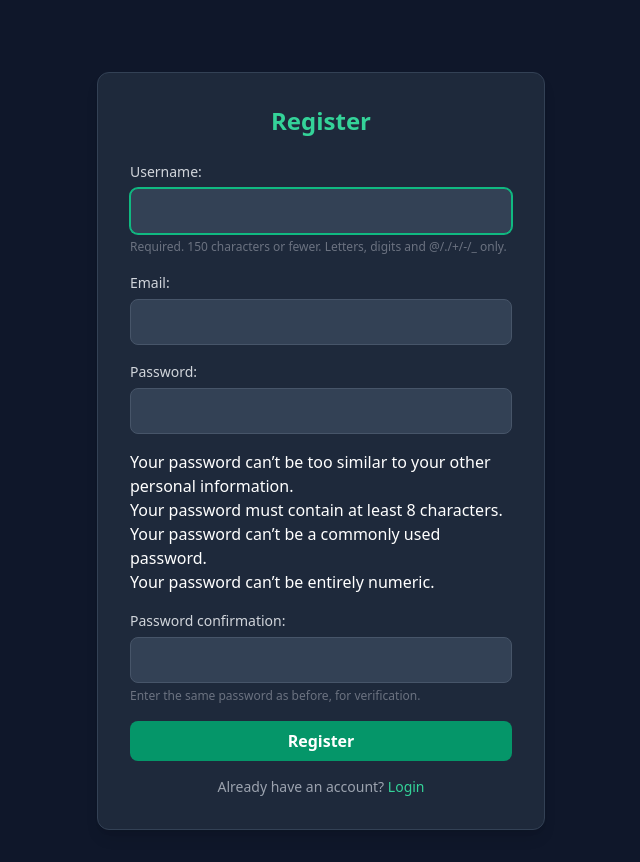
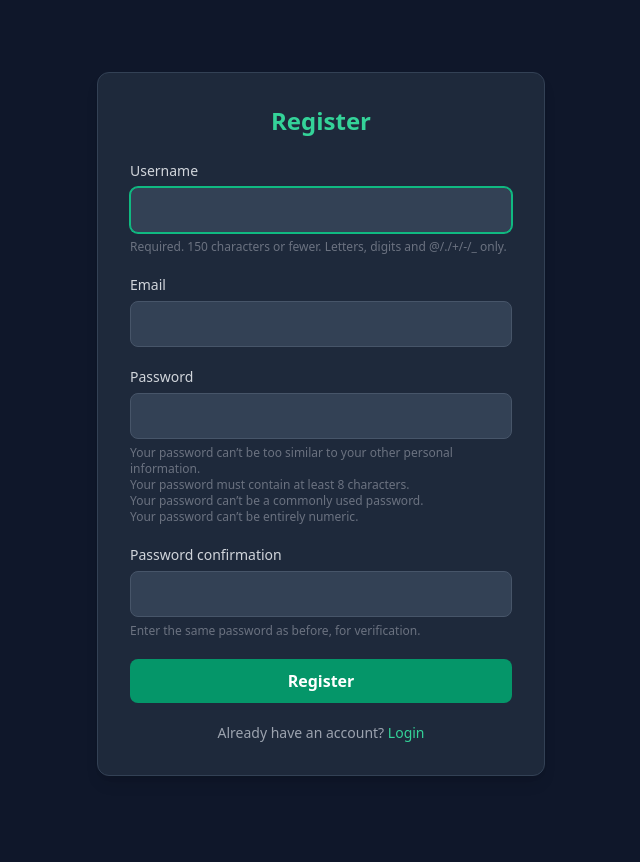
Before and after one commit to prakrist21/pl_predict, a Django app: page /accounts/register/ in a window 1280 px wide. Shown: the part 65-927 px from the top of the page, without its empty margins (319-959 px from the left). After the commit the page ends 841 px from the top, so only its background shows below. Run offline with Django 5.2, Linux system fonts and the light colour scheme; some libraries are stand-ins or nearby versions.

Commit message:
changes ui

```diff
--- a/pl_predictor/accounts/templates/accounts/register.html
+++ b/pl_predictor/accounts/templates/accounts/register.html
@@ -6,12 +6,35 @@
 <div class="max-w-md mx-auto mt-10">
     <div class="bg-slate-800 rounded-xl shadow-lg border border-slate-700 p-8">
         <h2 class="text-2xl font-bold text-emerald-400 mb-6 text-center">Register</h2>
-        <form method="POST" class="space-y-4">
+        <form method="POST" class="space-y-5">
             {% csrf_token %}
-            {{ form.as_p }}
-            <button type="submit" class="w-full bg-emerald-600 hover:bg-emerald-500 text-white font-semibold py-2 px-4 rounded-lg transition">Register</button>
+
+            {% if form.non_field_errors %}
+            <div class="bg-red-900/30 border border-red-700 rounded-lg p-3 text-sm text-red-400">
+                {{ form.non_field_errors }}
+            </div>
+            {% endif %}
+
+            {% for field in form %}
+            <div>
+                <label for="{{ field.id_for_label }}" class="block text-sm font-medium text-gray-300 mb-1.5">{{ field.label }}</label>
+                {{ field }}
+                {% if field.help_text %}
+                <div class="mt-1.5 text-xs text-gray-500">{{ field.help_text|safe }}</div>
+                {% endif %}
+                {% if field.errors %}
+                <ul class="mt-1.5 space-y-0.5">
+                    {% for error in field.errors %}
+                    <li class="text-xs text-red-400">{{ error }}</li>
+                    {% endfor %}
+                </ul>
+                {% endif %}
+            </div>
+            {% endfor %}
+
+            <button type="submit" class="w-full bg-emerald-600 hover:bg-emerald-500 text-white font-semibold py-2.5 px-4 rounded-lg transition">Register</button>
         </form>
-        <p class="mt-4 text-center text-sm text-gray-400">
+        <p class="mt-5 text-center text-sm text-gray-400">
             Already have an account?
             <a href="{% url 'login' %}" class="text-emerald-400 hover:text-emerald-300 font-medium">Login</a>
         </p>
```
